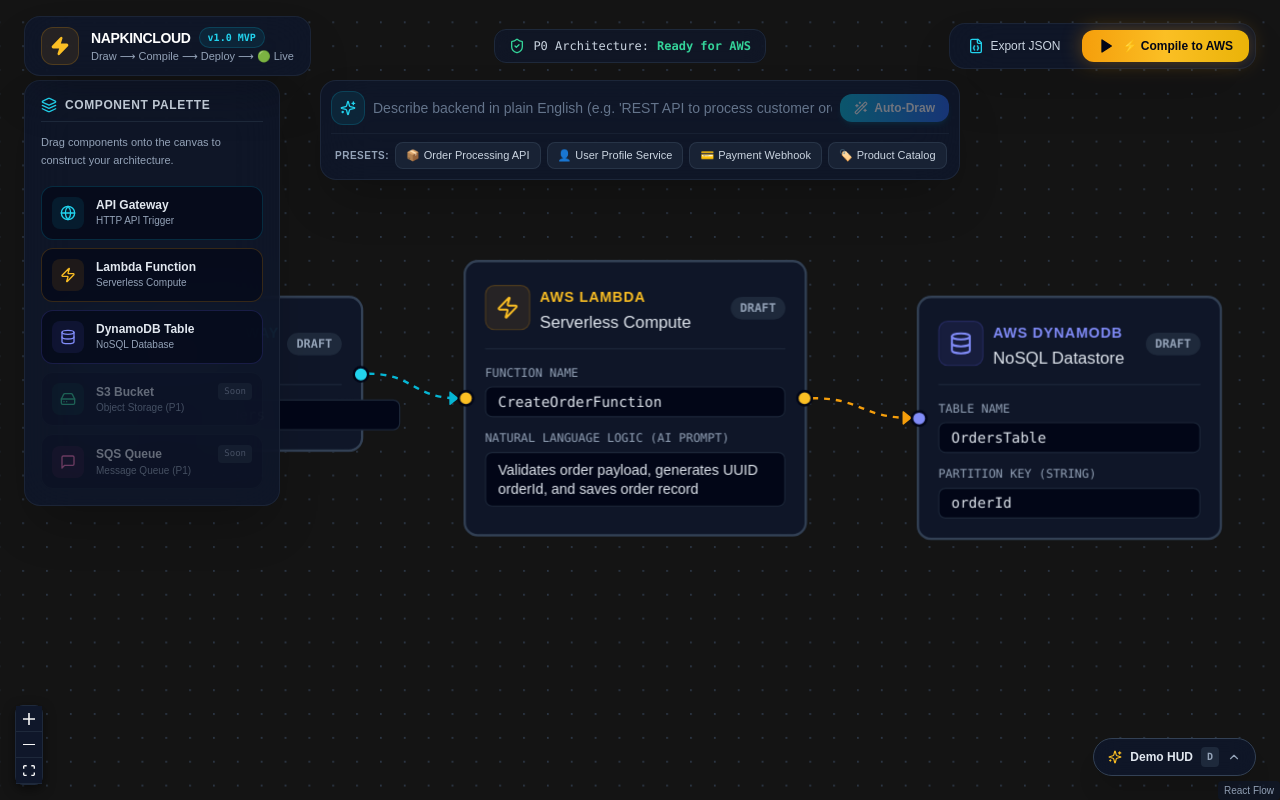
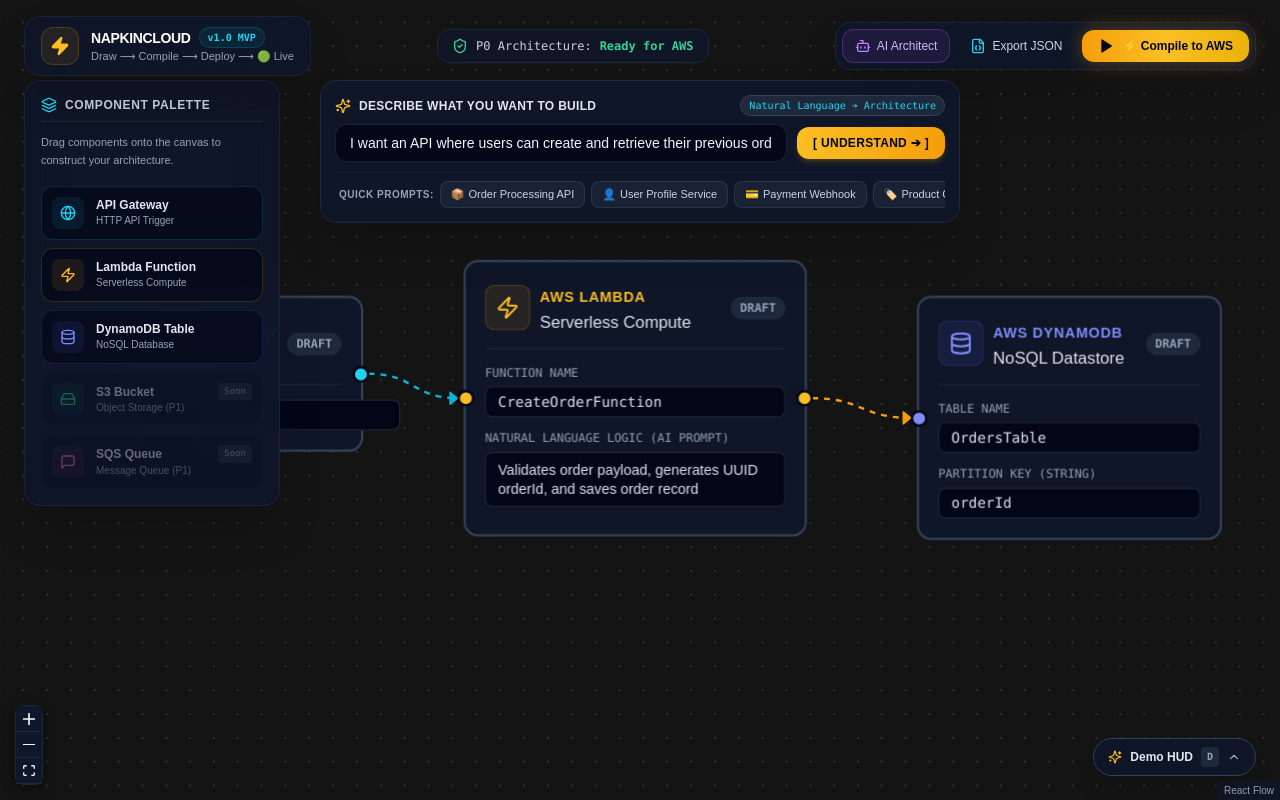
Before and after one commit to hardik783-hub/NapkinCloud, a Next.js app: page / in a window 1280 px wide. Built offline with nearby package versions, Linux system fonts and the light colour scheme.

Commit message:
feat(ui): match Hardik's sketch and add AI Cloud Architect Explainer agent

```diff
--- /dev/null
+++ b/src/components/canvas/ArchitectExplainerCard.tsx
@@ -0,0 +1,138 @@
+'use client';
+
+import React, { useState } from 'react';
+import { Bot, ChevronDown, ChevronUp, Sparkles, X, Layers, ShieldCheck } from 'lucide-react';
+import type { ServiceReasoning } from '@/types/compiler';
+
+interface ArchitectExplainerCardProps {
+  application?: {
+    name: string;
+    description: string;
+  };
+  reasoning?: ServiceReasoning[];
+  onClose?: () => void;
+}
+
+export default function ArchitectExplainerCard({
+  application,
+  reasoning,
+  onClose,
+}: ArchitectExplainerCardProps) {
+  const [isMinimized, setIsMinimized] = useState(false);
+
+  const defaultReasoning: ServiceReasoning[] = [
+    {
+      service: 'api_gateway',
+      reason: 'Exposes a secure HTTPS REST endpoint (/orders) with built-in request throttling, CORS, and routing.',
+    },
+    {
+      service: 'lambda',
+      reason: 'Serverless compute executes your order logic on-demand. Auto-scales from zero with zero idle server costs.',
+    },
+    {
+      service: 'dynamodb',
+      reason: 'Managed NoSQL key-value store partitioned by orderId for predictable sub-10ms read/write latency.',
+    },
+  ];
+
+  const activeReasoning = reasoning && reasoning.length > 0 ? reasoning : defaultReasoning;
+
+  return (
+    <div className="absolute bottom-6 right-6 z-30 max-w-sm w-full pointer-events-auto animate-fadeIn">
+      <div className="bg-slate-900/95 backdrop-blur-xl border border-slate-800 rounded-2xl shadow-2xl overflow-hidden transition-all duration-300">
+        {/* Header */}
+        <div className="p-3.5 bg-gradient-to-r from-purple-950/40 via-slate-900 to-slate-900 border-b border-slate-800 flex items-center justify-between">
+          <div className="flex items-center gap-2.5">
+            <div className="p-2 rounded-xl bg-purple-500/10 text-purple-400 border border-purple-500/20">
+              <Bot className="w-4 h-4" />
+            </div>
+            <div>
+              <div className="flex items-center gap-1.5">
+                <span className="text-xs font-bold text-white tracking-tight">AI Cloud Architect</span>
+                <span className="text-[9px] font-mono px-1.5 py-0.2 rounded bg-purple-500/20 text-purple-300 border border-purple-500/30">
+                  Bedrock Agent
+                </span>
+              </div>
+              <p className="text-[10px] text-slate-400">
+                {application?.name || 'Order Processing Service'}
+              </p>
+            </div>
+          </div>
+
+          <div className="flex items-center gap-1">
+            <button
+              type="button"
+              onClick={() => setIsMinimized(!isMinimized)}
+              className="p-1.5 rounded-lg text-slate-400 hover:text-white hover:bg-slate-800 transition"
+              title={isMinimized ? 'Expand explanation' : 'Minimize explanation'}
+            >
+              {isMinimized ? <ChevronUp className="w-4 h-4" /> : <ChevronDown className="w-4 h-4" />}
+            </button>
+            {onClose && (
+              <button
+                type="button"
+                onClick={onClose}
+                className="p-1.5 rounded-lg text-slate-400 hover:text-white hover:bg-slate-800 transition"
+                title="Close"
+              >
+                <X className="w-4 h-4" />
+              </button>
+            )}
+          </div>
+        </div>
+
+        {/* Body */}
+        {!isMinimized && (
+          <div className="p-3.5 space-y-3 text-xs">
+            <div className="flex items-start gap-2 text-slate-300 text-[11px] leading-relaxed bg-slate-950/60 p-2.5 rounded-xl border border-slate-800/80">
+              <Sparkles className="w-3.5 h-3.5 text-amber-400 shrink-0 mt-0.5" />
+              <span>
+                {application?.description || 'Here is the AWS Serverless architecture designed for your use-case:'}
+              </span>
+            </div>
+
+            <div className="space-y-2">
+              {activeReasoning.map((item, idx) => {
+                const serviceColor = {
+                  api_gateway: 'text-cyan-400 bg-cyan-500/10 border-cyan-500/20',
+                  lambda: 'text-amber-400 bg-amber-500/10 border-amber-500/20',
+                  dynamodb: 'text-indigo-400 bg-indigo-500/10 border-indigo-500/20',
+                }[item.service] || 'text-purple-400 bg-purple-500/10 border-purple-500/20';
+
+                const serviceTitle = {
+                  api_gateway: 'API Gateway (Trigger)',
+                  lambda: 'AWS Lambda (Compute)',
+                  dynamodb: 'DynamoDB (Storage)',
+                }[item.service] || item.service;
+
+                return (
+                  <div
+                    key={idx}
+                    className="p-2.5 rounded-xl bg-slate-950/40 border border-slate-800/70 hover:border-slate-700 transition"
+                  >
+                    <div className="flex items-center gap-1.5 mb-1">
+                      <span className={`text-[10px] font-mono font-bold px-1.5 py-0.5 rounded border ${serviceColor}`}>
+                        {serviceTitle}
+                      </span>
+                    </div>
+                    <p className="text-[11px] text-slate-300 leading-relaxed pl-1">
+                      {item.reason}
+                    </p>
+                  </div>
+                );
+              })}
+            </div>
+
+            <div className="pt-2 border-t border-slate-800/80 flex items-center justify-between text-[10px] text-slate-400 font-mono">
+              <span className="flex items-center gap-1 text-emerald-400">
+                <ShieldCheck className="w-3 h-3" />
+                <span>Deterministic P0 Stack</span>
+              </span>
+              <span>Ready to Compile</span>
+            </div>
+          </div>
+        )}
+      </div>
+    </div>
+  );
+}
--- a/src/components/canvas/Canvas.tsx
+++ b/src/components/canvas/Canvas.tsx
@@ -23,6 +23,7 @@
 import Sidebar from './Sidebar';
 import TopBar from './TopBar';
 import PromptBar from './PromptBar';
+import ArchitectExplainerCard from './ArchitectExplainerCard';
 import CompilationModal from './CompilationModal';
 import DemoHelperHud from './DemoHelperHud';
 import ApiTesterDrawer from './drawers/ApiTesterDrawer';
@@ -98,6 +99,8 @@
   const [activeDrawer, setActiveDrawer] = useState<'none' | 'api' | 'dynamodb'>('none');
   const [refreshDbTrigger, setRefreshDbTrigger] = useState(0);
   const [reasoning, setReasoning] = useState<ServiceReasoning[] | undefined>(undefined);
+  const [application, setApplication] = useState<{ name: string; description: string } | undefined>(undefined);
+  const [showExplainer, setShowExplainer] = useState(false);
 
   const { screenToFlowPosition, fitView } = useReactFlow();
 
@@ -106,11 +109,13 @@
       newNodes: AppNode[],
       newEdges: AppEdge[],
       newReasoning: ServiceReasoning[],
-      application: { name: string; description: string }
+      appData: { name: string; description: string }
     ) => {
       setNodes(newNodes);
       setEdges(newEdges);
       setReasoning(newReasoning);
+      setApplication(appData);
+      setShowExplainer(true);
       setIsLive(false);
       setCompilationResult(null);
       setActiveDrawer('none');
@@ -353,6 +358,7 @@
         onCompile={handleCompile}
         onOpenApiDrawer={() => setActiveDrawer('api')}
         onOpenDbDrawer={() => setActiveDrawer('dynamodb')}
+        onToggleExplainer={() => setShowExplainer((prev) => !prev)}
       />
       <PromptBar
         onApplyArchitecture={handleApplyGeneratedArchitecture}
@@ -418,6 +424,15 @@
           refreshTrigger={refreshDbTrigger}
         />
       )}
+
+      {/* AI Cloud Architect Explainer Agent Card */}
+      {showExplainer && (
+        <ArchitectExplainerCard
+          application={application}
+          reasoning={reasoning}
+          onClose={() => setShowExplainer(false)}
+        />
+      )}
     </div>
   );
 }
--- a/src/components/canvas/PromptBar.tsx
+++ b/src/components/canvas/PromptBar.tsx
@@ -1,7 +1,7 @@
 'use client';
 
 import React, { useState } from 'react';
-import { Sparkles, Loader2, Wand2, ChevronRight, CheckCircle2 } from 'lucide-react';
+import { Sparkles, Loader2, ArrowRight, CheckCircle2 } from 'lucide-react';
 import type { AppNode, AppEdge } from '@/types/canvas';
 import type { ServiceReasoning } from '@/types/compiler';
 
@@ -18,7 +18,7 @@
 const PRESET_PROMPTS = [
   {
     label: 'Order Processing API',
-    prompt: 'I want an API where users can create orders and store them in DynamoDB',
+    prompt: 'I want an API where users can create and retrieve their previous orders.',
     emoji: '📦',
   },
   {
@@ -39,7 +39,7 @@
 ];
 
 export default function PromptBar({ onApplyArchitecture, disabled }: PromptBarProps) {
-  const [prompt, setPrompt] = useState('');
+  const [prompt, setPrompt] = useState('I want an API where users can create and retrieve their previous orders.');
   const [isGenerating, setIsGenerating] = useState(false);
   const [statusMessage, setStatusMessage] = useState<string | null>(null);
 
@@ -69,8 +69,8 @@
           data.reasoning || [],
           data.application || { name: 'Generated Service', description: activePrompt }
         );
-        setStatusMessage(`Generated ${data.application?.name || 'Architecture'} (${data.source === 'bedrock' ? 'Amazon Bedrock' : 'Smart Rule Engine'})`);
-        setTimeout(() => setStatusMessage(null), 4000);
+        setStatusMessage(`Bedrock synthesized: ${data.application?.name || 'Architecture'}`);
+        setTimeout(() => setStatusMessage(null), 4500);
       }
     } catch (err) {
       console.error('Generation error:', err);
@@ -88,50 +88,58 @@
 
   return (
     <div className="absolute top-20 left-1/2 -translate-x-1/2 z-20 w-full max-w-2xl px-4 pointer-events-auto">
-      <div className="bg-slate-900/90 backdrop-blur-xl border border-slate-800/90 rounded-2xl shadow-2xl p-2.5 transition-all focus-within:border-cyan-500/50 focus-within:ring-1 focus-within:ring-cyan-500/30">
+      <div className="bg-slate-900/95 backdrop-blur-xl border border-slate-800 rounded-2xl shadow-2xl p-3.5 transition-all focus-within:border-cyan-500/60 focus-within:ring-1 focus-within:ring-cyan-500/40">
+        {/* Header matching Hardik's sketch */}
+        <div className="flex items-center justify-between mb-2">
+          <div className="flex items-center gap-2">
+            <Sparkles className="w-4 h-4 text-amber-400" />
+            <span className="text-xs font-bold text-slate-200 uppercase tracking-wide">
+              Describe what you want to build
+            </span>
+          </div>
+          <span className="text-[10px] font-mono px-2 py-0.5 rounded-full bg-slate-800 text-cyan-400 border border-slate-700">
+            Natural Language ➔ Architecture
+          </span>
+        </div>
+
         <form
           onSubmit={(e) => {
             e.preventDefault();
             handleGenerate();
           }}
-          className="flex items-center gap-2"
+          className="flex items-center gap-2.5"
         >
-          <div className="p-2 rounded-xl bg-cyan-500/10 text-cyan-400 border border-cyan-500/20 shrink-0">
-            <Sparkles className="w-4 h-4" />
-          </div>
-
           <input
             type="text"
             value={prompt}
             onChange={(e) => setPrompt(e.target.value)}
             disabled={disabled || isGenerating}
-            placeholder="Describe backend in plain English (e.g. 'REST API to process customer orders')..."
-            className="flex-1 bg-transparent text-sm text-slate-100 placeholder-slate-500 focus:outline-none disabled:opacity-50"
+            placeholder="I want an API where users can create and retrieve their previous orders."
+            className="flex-1 bg-slate-950/80 border border-slate-800/80 rounded-xl px-3.5 py-2 text-sm text-slate-100 placeholder-slate-500 focus:outline-none focus:border-cyan-500/50 disabled:opacity-50 transition"
           />
 
           <button
             type="submit"
             disabled={!prompt.trim() || disabled || isGenerating}
-            className="flex items-center gap-1.5 px-3.5 py-1.5 rounded-xl text-xs font-semibold text-white bg-gradient-to-r from-cyan-500 to-blue-600 hover:from-cyan-400 hover:to-blue-500 shadow-md shadow-cyan-500/20 disabled:opacity-40 disabled:cursor-not-allowed transition-all shrink-0"
+            className="flex items-center gap-1.5 px-4 py-2 rounded-xl text-xs font-bold text-slate-950 bg-gradient-to-r from-amber-400 to-amber-500 hover:from-amber-300 hover:to-amber-400 shadow-md shadow-amber-500/20 disabled:opacity-40 disabled:cursor-not-allowed transition-all shrink-0 uppercase tracking-wide"
           >
             {isGenerating ? (
               <>
-                <Loader2 className="w-3.5 h-3.5 animate-spin" />
-                <span>Synthesizing...</span>
+                <Loader2 className="w-3.5 h-3.5 animate-spin text-slate-950" />
+                <span>Thinking...</span>
               </>
             ) : (
               <>
-                <Wand2 className="w-3.5 h-3.5" />
-                <span>Auto-Draw</span>
+                <span>[ Understand ➔ ]</span>
               </>
             )}
           </button>
         </form>
 
         {/* Preset Prompt Quick Chips */}
-        <div className="flex items-center gap-1.5 mt-2 pt-2 border-t border-slate-800/60 overflow-x-auto no-scrollbar">
+        <div className="flex items-center gap-1.5 mt-2.5 pt-2 border-t border-slate-800/60 overflow-x-auto no-scrollbar">
           <span className="text-[10px] font-semibold tracking-wider text-slate-400 uppercase shrink-0 pl-1">
-            Presets:
+            Quick Prompts:
           </span>
           {PRESET_PROMPTS.map((item) => (
             <button
@@ -139,7 +147,7 @@
               type="button"
               onClick={() => handleChipClick(item)}
               disabled={disabled || isGenerating}
-              className="flex items-center gap-1 px-2.5 py-1 rounded-lg bg-slate-800/70 hover:bg-slate-700/80 border border-slate-700/60 hover:border-cyan-500/40 text-[11px] text-slate-300 hover:text-white transition-all shrink-0"
+              className="flex items-center gap-1 px-2.5 py-1 rounded-lg bg-slate-800/70 hover:bg-slate-700/80 border border-slate-700/60 hover:border-amber-400/40 text-[11px] text-slate-300 hover:text-white transition-all shrink-0"
             >
               <span>{item.emoji}</span>
               <span>{item.label}</span>
@@ -149,7 +157,7 @@
 
         {/* Status indicator toast */}
         {statusMessage && (
-          <div className="mt-2 pt-1.5 flex items-center gap-1.5 text-xs text-emerald-400 font-medium animate-fadeIn">
+          <div className="mt-2 pt-1.5 flex items-center gap-1.5 text-xs text-emerald-400 font-medium">
             <CheckCircle2 className="w-3.5 h-3.5 shrink-0" />
             <span>{statusMessage}</span>
           </div>
--- a/src/components/canvas/TopBar.tsx
+++ b/src/components/canvas/TopBar.tsx
@@ -1,7 +1,7 @@
 'use client';
 
 import React, { useState } from 'react';
-import { Zap, Download, Play, Check, X, FileJson, ShieldCheck, Loader2, Activity } from 'lucide-react';
+import { Zap, Download, Play, Check, X, FileJson, ShieldCheck, Loader2, Activity, Bot } from 'lucide-react';
 import { exportGraphToJson, type ExportedGraph } from '@/lib/graphExporter';
 import type { AppNode, AppEdge } from '@/types/canvas';
 import type { ServiceReasoning } from '@/types/compiler';
@@ -15,6 +15,7 @@
   onCompile?: () => void;
   onOpenApiDrawer?: () => void;
   onOpenDbDrawer?: () => void;
+  onToggleExplainer?: () => void;
 }
 
 export default function TopBar({
@@ -26,6 +27,7 @@
   onCompile,
   onOpenApiDrawer,
   onOpenDbDrawer,
+  onToggleExplainer,
 }: TopBarProps) {
   const [jsonModalOpen, setJsonModalOpen] = useState(false);
   const [copied, setCopied] = useState(false);
@@ -110,7 +112,18 @@
         )}
 
         {/* Right: Actions */}
-        <div className="flex items-center gap-2.5 bg-slate-900/90 backdrop-blur-xl border border-slate-800/80 p-1.5 rounded-2xl shadow-2xl">
+        <div className="flex items-center gap-2 bg-slate-900/90 backdrop-blur-xl border border-slate-800/80 p-1.5 rounded-2xl shadow-2xl">
+          {onToggleExplainer && (
+            <button
+              onClick={onToggleExplainer}
+              className="flex items-center gap-1.5 px-3 py-2 rounded-xl text-xs font-medium text-purple-300 hover:text-white bg-purple-500/10 hover:bg-purple-500/20 border border-purple-500/30 transition-all"
+              title="Explain Architecture with AI Agent"
+            >
+              <Bot className="w-4 h-4 text-purple-400" />
+              <span>AI Architect</span>
+            </button>
+          )}
+
           <button
             onClick={handleOpenJsonModal}
             className="flex items-center gap-1.5 px-3 py-2 rounded-xl text-xs font-medium text-slate-300 hover:text-white hover:bg-slate-800 transition-all"
```
